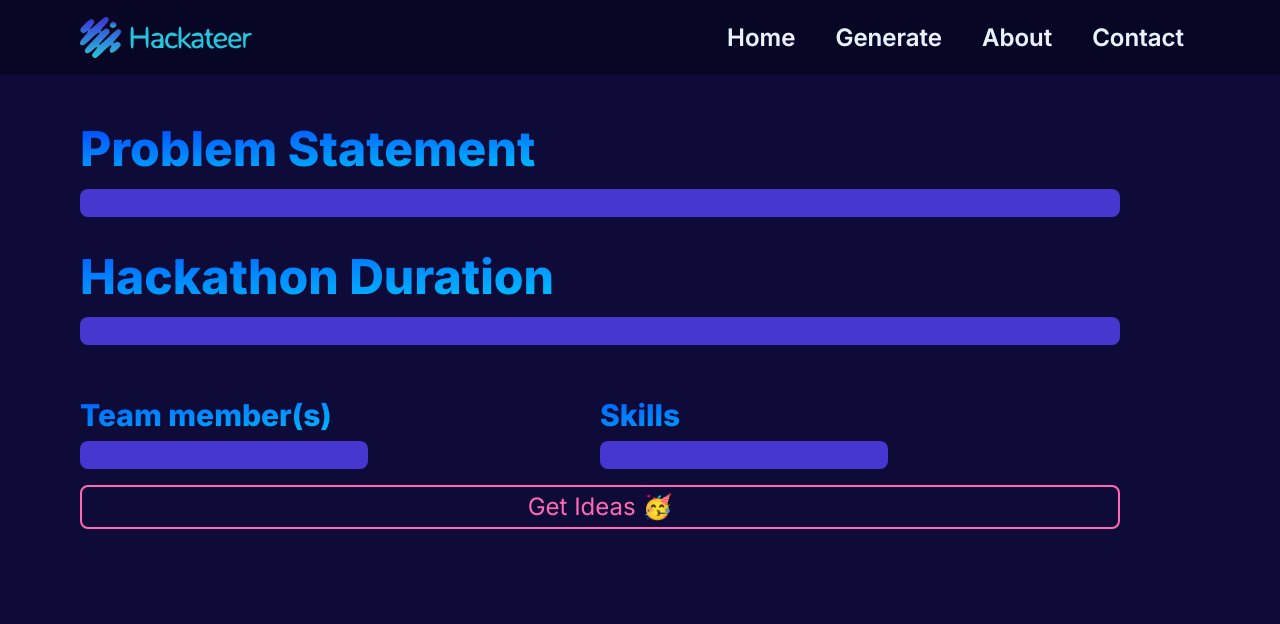
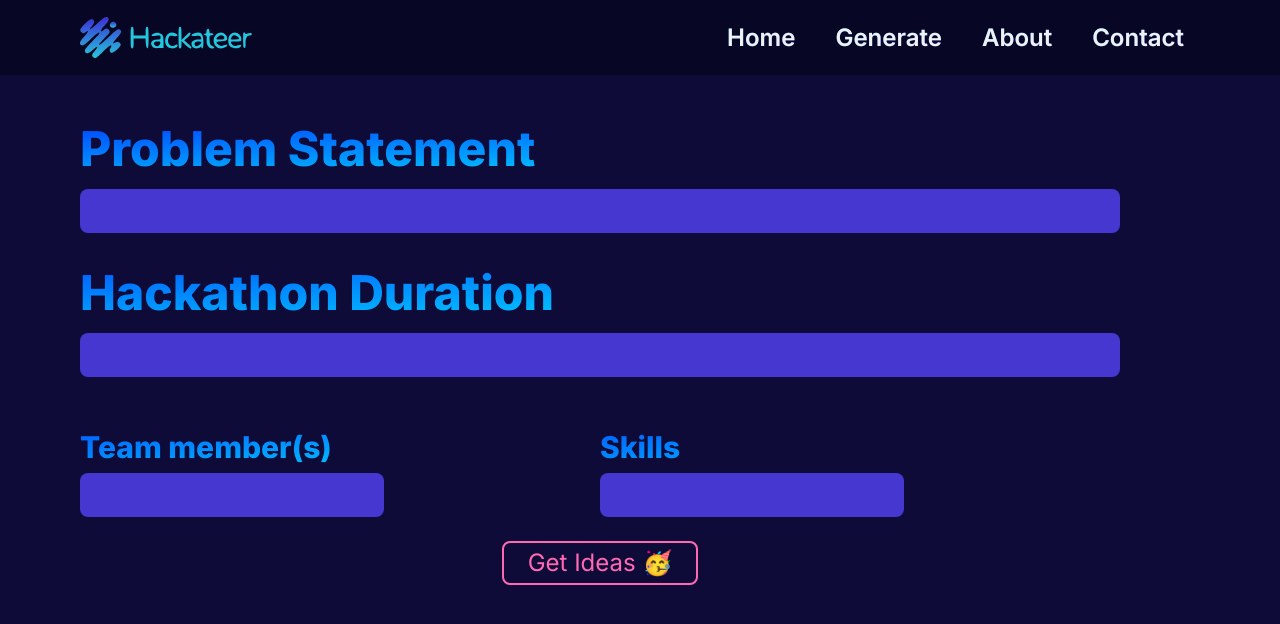
Before and after one commit to MattHasson/hackateer, a Next.js app: page /generate in a window 1280 px wide. Shown: the top 624 px of the page. Built offline with nearby package versions, Linux system fonts and the light colour scheme.

Commit message:
chore: Add padding to input boxes

```diff
--- a/src/app/generate/page.tsx
+++ b/src/app/generate/page.tsx
@@ -5,29 +5,32 @@ export default function Generate() {
       <h2 className="font-extrabold text-3xl md:text-4xl lg:text-5xl bg-clip-text text-transparent bg-gradient-to-br from-[#0148FF] to-[#00F0FF] leading-none">
         Problem Statement
       </h2>
-      <input className="text-xs md:text-md lg:text-xl text-raspberryFizz bg-mysticPurple rounded-lg"></input>
+      <input className="text-xs md:text-md lg:text-xl text-raspberryFizz bg-mysticPurple rounded-lg p-2"></input>
       <h2 className="pt-5 font-extrabold text-3xl md:text-4xl lg:text-5xl bg-clip-text text-transparent bg-gradient-to-br from-[#0148FF] to-[#00F0FF] leading-none">
         Hackathon Duration
       </h2>
-      <input className="text-xs md:text-md lg:text-xl text-raspberryFizz bg-mysticPurple rounded-lg"></input>
+      <input className="text-xs md:text-md lg:text-xl text-raspberryFizz bg-mysticPurple rounded-lg p-2"></input>
 
       <div className="pt-5 grid grid-cols-2">
         <div>
           <h4 className="font-extrabold text-md md:text-xl lg:text-3xl bg-clip-text text-transparent bg-gradient-to-br from-[#0148FF] to-[#00F0FF] leading-none pb-2 pt-4">
             Team member(s)
           </h4>
-          <input className="text-xs md:text-md lg:text-xl text-raspberryFizz bg-mysticPurple rounded-lg"></input>
+          <input className="text-xs md:text-md lg:text-xl text-raspberryFizz bg-mysticPurple rounded-lg p-2"></input>
         </div>
         <div>
           <h4 className="font-extrabold text-md md:text-xl lg:text-3xl bg-clip-text text-transparent bg-gradient-to-br from-[#0148FF] to-[#00F0FF] leading-none pb-2 pt-4">
             Skills
           </h4>
-          <input className="text-xs md:text-md lg:text-xl text-raspberryFizz bg-mysticPurple rounded-lg"></input>
+          <input className="text-xs md:text-md lg:text-xl text-raspberryFizz bg-mysticPurple rounded-lg p-2"></input>
         </div>
       </div>
+      <div className="flex justify-center">
+
       <button className="text-sm md:text-lg lg:text-2xl px-4 py-1 lg:px-6 mt-2 transition duration-500 ease-in-out border-2 rounded-lg text-raspberryFizz border-raspberryFizz hover:bg-raspberryFizz hover:text-moonlitIvory">
         Get Ideas 🥳
       </button>
+      </div>
     </main>
   );
 }
--- a/src/app/page.tsx
+++ b/src/app/page.tsx
@@ -11,6 +11,8 @@ export default function Home() {
         <Link
           href="/generate"
         >
+
+
       <button className="text-sm md:text-lg lg:text-2xl px-4 py-1 lg:px-6 mt-2 transition duration-500 ease-in-out border-2 rounded-md text-raspberryFizz border-raspberryFizz hover:bg-raspberryFizz hover:text-moonlitIvory">
         Use Now 🚀
       </button>
```
